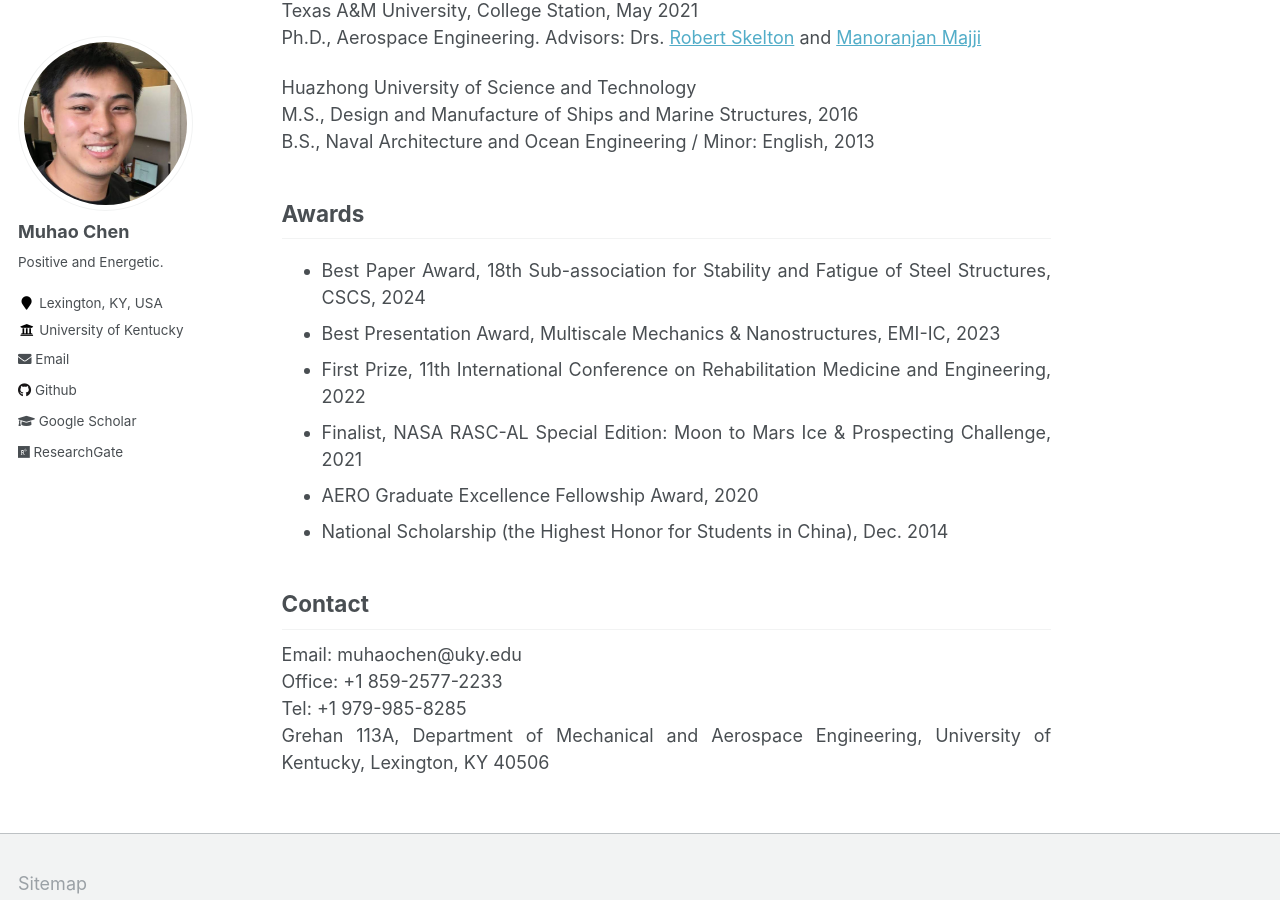
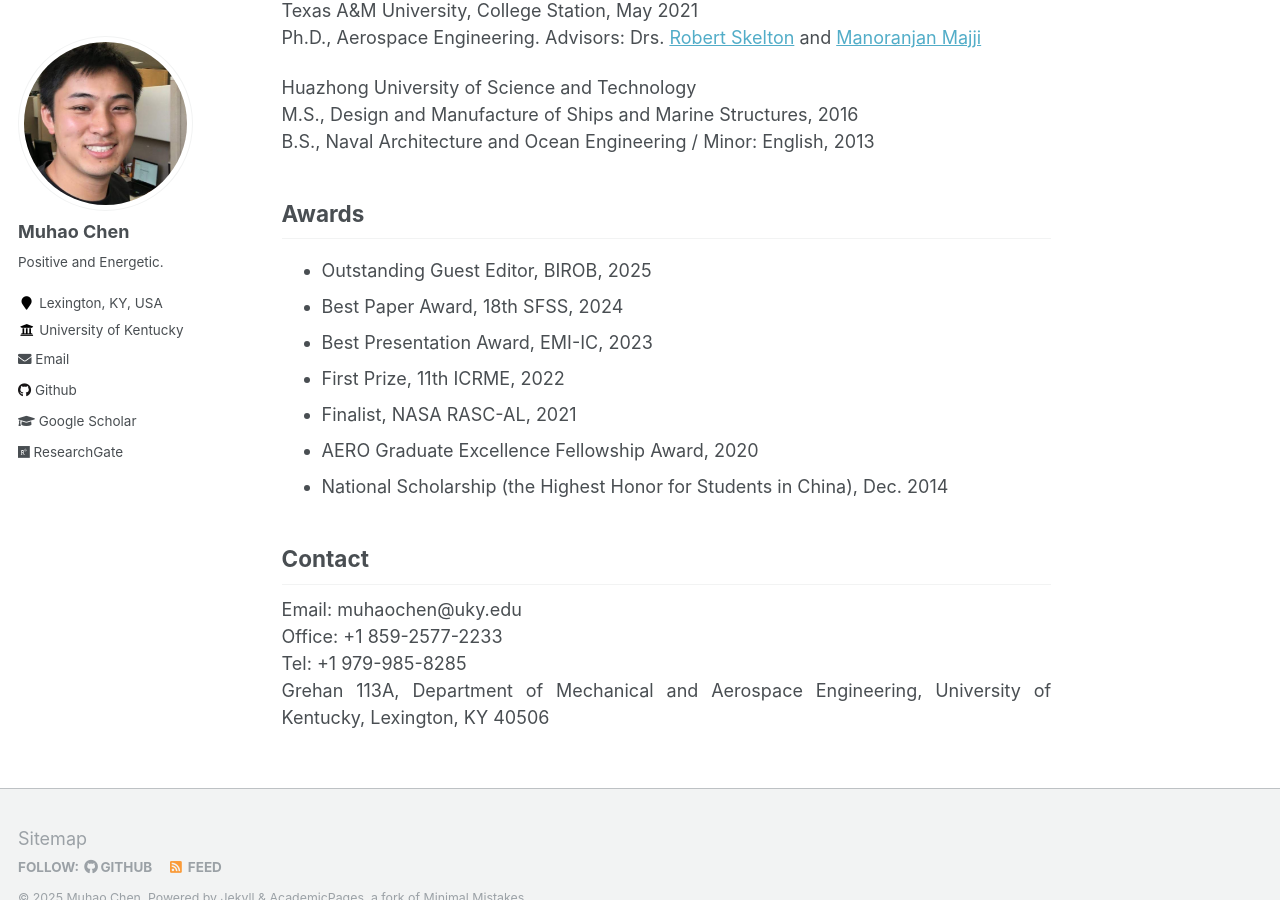
Before and after one commit to Muhao-Chen/muhao-chen.github.io, a Jekyll site: the page built from _pages/about.md, in a window 1280 px wide and 900 px high, scrolled down 711 px. Built offline with Jekyll 4.4.1, drawn with Linux system fonts in a browser that asks for light colours.

Commit message:
Update about.md

```diff
--- a/_pages/about.md
+++ b/_pages/about.md
@@ -84,11 +84,16 @@ B.S., Naval Architecture and Ocean Engineering / Minor: English, 2013
 
 ## Awards
 <div style="text-align: justify;" markdown="1">
-* Best Paper Award, 18th Sub-association for Stability and Fatigue of Steel Structures, CSCS, 2024
+* Outstanding Guest Editor, BIROB, 2025
+* Best Paper Award, 18th SFSS, 2024
+<!-- * Best Paper Award, 18th Sub-association for Stability and Fatigue of Steel Structures, CSCS, 2024       -->
 <!-- * Outstanding Award, Natural Science Academic Papers, Suzhou City, 2024  -->
-* Best Presentation Award, Multiscale Mechanics & Nanostructures, EMI-IC, 2023
-* First Prize, 11th International Conference on Rehabilitation Medicine and Engineering, 2022
-* Finalist, NASA RASC-AL Special Edition: Moon to Mars Ice & Prospecting Challenge, 2021
+<!-- * Best Presentation Award, Multiscale Mechanics & Nanostructures, EMI-IC, 2023 -->
+* Best Presentation Award, EMI-IC, 2023
+* First Prize, 11th ICRME, 2022
+<!-- International Conference on Rehabilitation Medicine and Engineering, 2022     -->
+* Finalist, NASA RASC-AL, 2021
+ <!-- Special Edition: Moon to Mars Ice & Prospecting Challenge, 2021 -->
 * AERO Graduate Excellence Fellowship Award, 2020
 <!-- * AERO Travel Grant, Texas A&M University, College Station, 2018-2019 -->
 <!-- * First Prize, National Marine Vehicle Design Competition, Jul. 2015 -->
```
